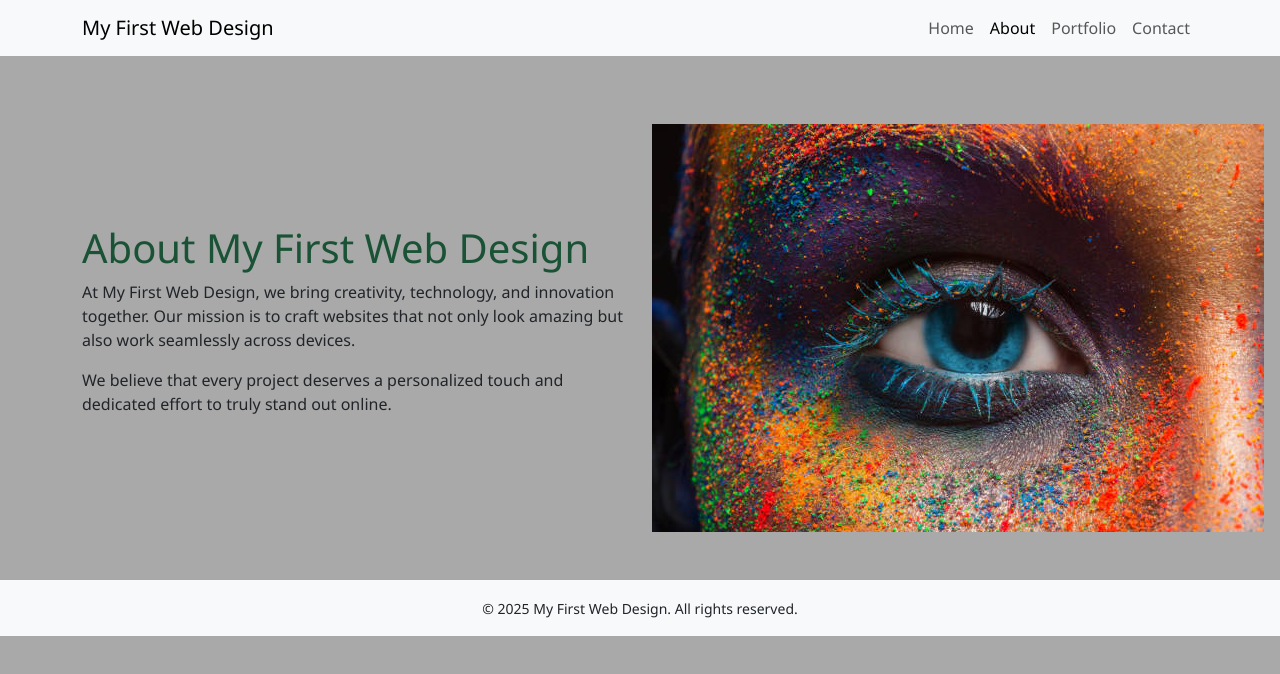
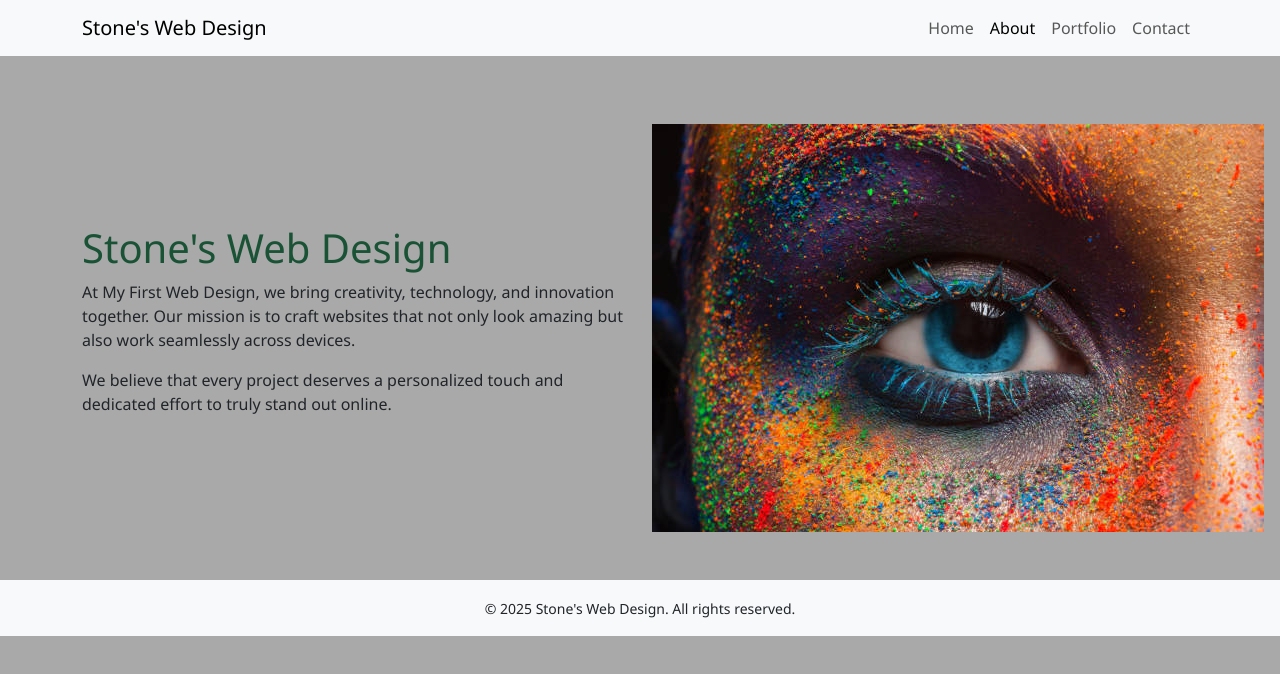
Before and after one commit to marvric/My-First-Web-Design, a plain HTML site: page about.html in a window 1280 px wide. Drawn offline with nearby package versions, Linux system fonts and the light colour scheme.

Commit message:
Add files via upload

```diff
--- a/about.html
+++ b/about.html
@@ -3,7 +3,7 @@
 <head>
   <meta charset="UTF-8">
   <meta name="viewport" content="width=device-width, initial-scale=1">
-  <title>About | My First Web Design</title>
+  <title>About | Stone's Web Design</title>
   <link href="https://cdn.jsdelivr.net/npm/bootstrap@5.3.2/dist/css/bootstrap.min.css" rel="stylesheet">
   <link rel="stylesheet" href="css/style.css">
 </head>
@@ -12,7 +12,7 @@
 <!-- Navbar -->
 <nav class="navbar navbar-expand-lg navbar-light bg-light sticky-top">
   <div class="container">
-    <a class="navbar-brand" href="index.html">My First Web Design</a>
+    <a class="navbar-brand" href="index.html">Stone's Web Design</a>
     <button class="navbar-toggler" type="button" data-bs-toggle="collapse" data-bs-target="#navbarNav">
       <span class="navbar-toggler-icon"></span>
     </button>
@@ -31,7 +31,7 @@
 <section class="container py-5">
   <div class="row align-items-center">
     <div class="col-md-6">
-      <h1>About My First Web Design</h1>
+      <h1>Stone's Web Design</h1>
       <p>At My First Web Design, we bring creativity, technology, and innovation together. Our mission is to craft websites that not only look amazing but also work seamlessly across devices.</p>
       <p>We believe that every project deserves a personalized touch and dedicated effort to truly stand out online.</p>
     </div>
@@ -43,7 +43,7 @@
 </section>
 
 <footer class="bg-light text-center py-3">
-  <small>© 2025 My First Web Design. All rights reserved.</small>
+  <small>© 2025 Stone's Web Design. All rights reserved.</small>
 </footer>
 
 <script src="https://code.jquery.com/jquery-3.6.0.min.js"></script>
```
Also changed, not shown: contact.html (+2 -2 lines), index.html (+5 -5 lines), portfolio.html (+3 -3 lines).
